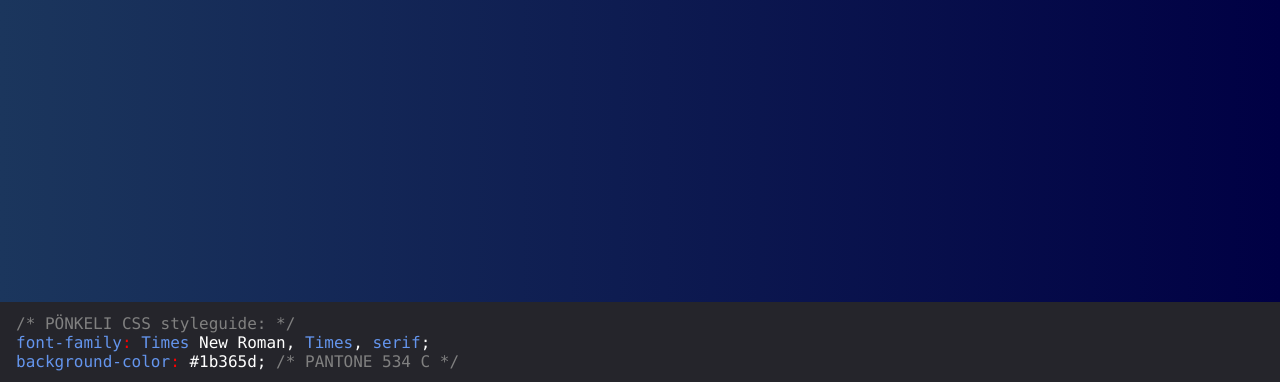
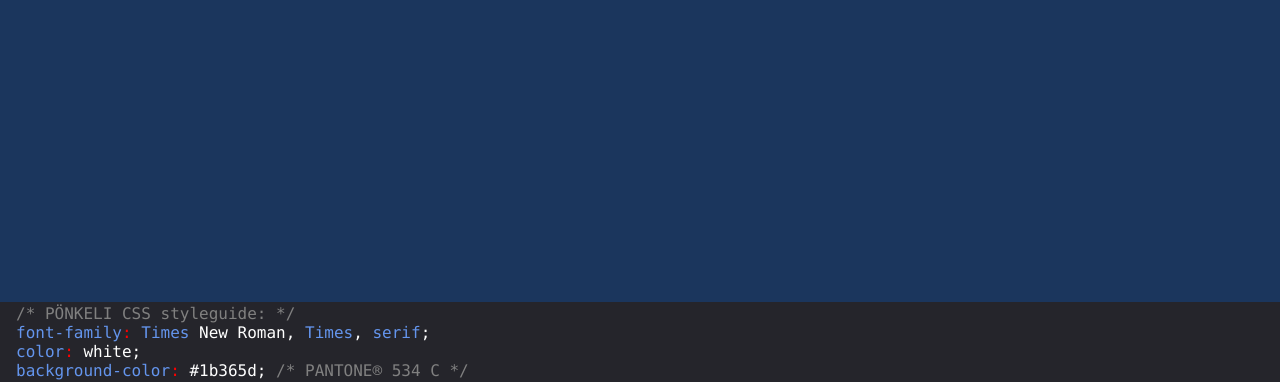
Before and after one commit to asserjunnila/xn--pnkeli-wxa-website, a plain HTML site: page index.html in a window 1280 px wide. Shown: the part 418-800 px from the top of the page. Drawn offline with Linux system fonts and the light colour scheme; a web font is replaced by a local one.

Commit message:
updated styling guide

```diff
--- a/index.html
+++ b/index.html
@@ -22,9 +22,9 @@
       font-family: Times New Roman, Times, serif;
       background-color: #1b365d;
       /* background: rgb(16, 0, 41); */
-      background: -webkit-linear-gradient(to right, #1b365d, #000044);
+      /* background: -webkit-linear-gradient(to right, #1b365d, #000044); */
       /* Chrome 10-25, Safari 5.1-6 */
-      background: linear-gradient(to right, #1b365d, #000044);
+      /* background: linear-gradient(to right, #1b365d, #000044); */
       /* W3C, IE 10+/ Edge, Firefox 16+, Chrome 26+, Opera 12+, Safari 7+ */
       color: white;
       text-align: justify;
@@ -88,8 +88,10 @@
       New Roman, <span style="color: cornflowerblue">Times</span>,
       <span style="color: cornflowerblue">serif</span>;
     </p>
+    <p style="margin-top: -1rem;"><span style="color: cornflowerblue">color</span><span style="color: red">:</span>
+      white;</p>
     <p style="margin-top: -1rem;"><span style="color: cornflowerblue">background-color</span><span
-        style="color: red">:</span> #1b365d; <span style="color: gray">/* PANTONE
+        style="color: red">:</span> #1b365d; <span style="color: gray">/* PANTONE®
         534 C */ </span></p>
   </footer>
 </body>
```
